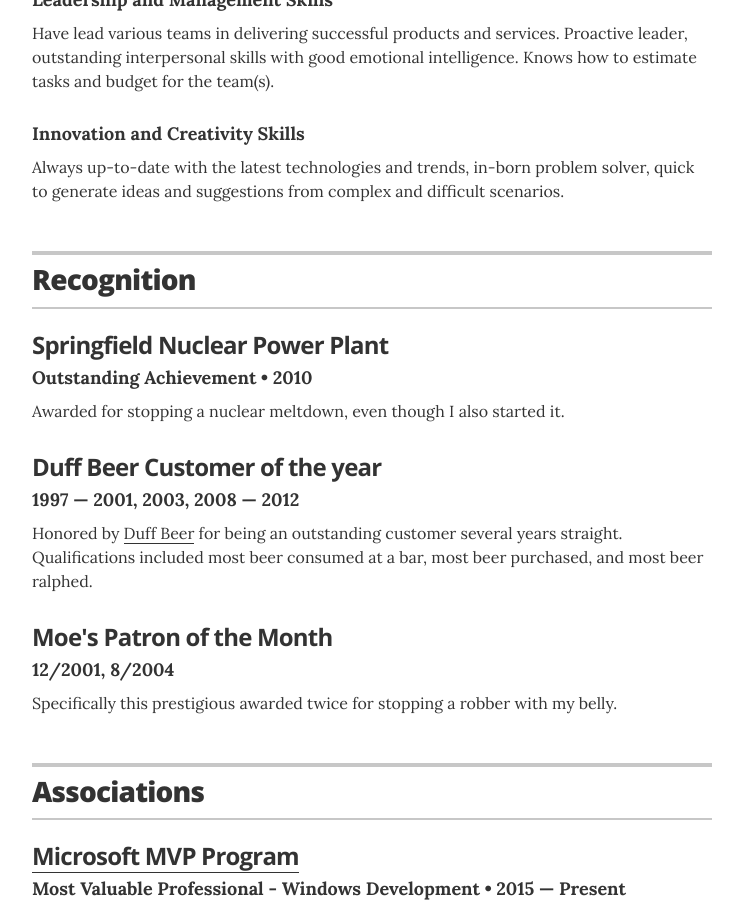
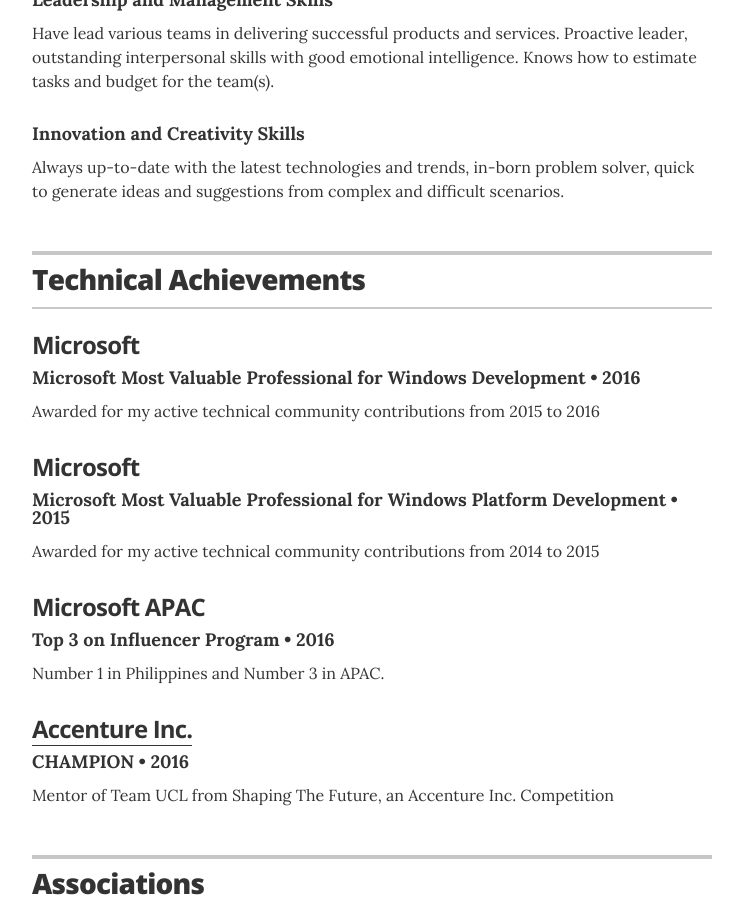
Before and after one commit to mjtpena/myresume, a Jekyll site: the page built from index.html, in a window 1280 px wide and 900 px high, scrolled down 2349 px. Shown: the whole window, without its empty margins (268-1011 px from the left). Built offline with Jekyll 4.4.1, drawn with Linux system fonts in a browser that asks for light colours.

Commit message:
Added Technical Achievements.

```diff
--- a/_layouts/resume.html
+++ b/_layouts/resume.html
@@ -168,25 +168,31 @@
         <section class="content-section">
 
             <header class="section-header">
-                <h2>Recognition</h2>
+                <h2>Technical Achievements</h2>
             </header>
 
             <div class="resume-item">
-                <h3 class="resume-item-title" itemprop="award">Springfield Nuclear Power Plant</h3>
-                <h4 class="resume-item-details">Outstanding Achievement &bull; 2010</h4>
-                <p class="resume-item-copy">Awarded for stopping a nuclear meltdown, even though I also started it.</p>
+                <h3 class="resume-item-title" itemprop="award">Microsoft</h3>
+                <h4 class="resume-item-details">Microsoft Most Valuable Professional for Windows Development &bull; 2016</h4>
+                <p class="resume-item-copy">Awarded for my active technical community contributions from 2015 to 2016</p>
             </div>
 
             <div class="resume-item">
-                <h3 class="resume-item-title" itemprop="award">Duff Beer Customer of the year</h3>
-                <h4 class="resume-item-details">1997 &mdash; 2001, 2003, 2008 &mdash; 2012</h4>
-                <p class="resume-item-copy">Honored by <a href="https://en.wikipedia.org/wiki/Duff_Beer">Duff Beer</a> for being an outstanding customer several years straight. Qualifications included most beer consumed at a bar, most beer purchased, and most beer ralphed.</p>
+                <h3 class="resume-item-title" itemprop="award">Microsoft</h3>
+                <h4 class="resume-item-details">Microsoft Most Valuable Professional for Windows Platform Development &bull; 2015</h4>
+                <p class="resume-item-copy">Awarded for my active technical community contributions from 2014 to 2015</p>
             </div>
 
             <div class="resume-item">
-                <h3 class="resume-item-title" itemprop="award">Moe's Patron of the Month</h3>
-                <h4 class="resume-item-details">12/2001, 8/2004</h4>
-                <p class="resume-item-copy">Specifically this prestigious awarded twice for stopping a robber with my belly.</p>
+                <h3 class="resume-item-title" itemprop="award">Microsoft APAC</h3>
+                <h4 class="resume-item-details">Top 3 on Influencer Program &bull; 2016</h4>
+                <p class="resume-item-copy">Number 1 in Philippines and Number 3 in APAC.</p>
+            </div>
+
+            <div class="resume-item">
+                <h3 class="resume-item-title" itemprop="award"><a href="https://youtu.be/zyHeQhPzBUY?t=345"> Accenture Inc. </a></h3>
+                <h4 class="resume-item-details">CHAMPION &bull; 2016</h4>
+                <p class="resume-item-copy">Mentor of Team UCL from Shaping The Future, an Accenture Inc. Competition </p>
             </div>
 
         </section>
```
